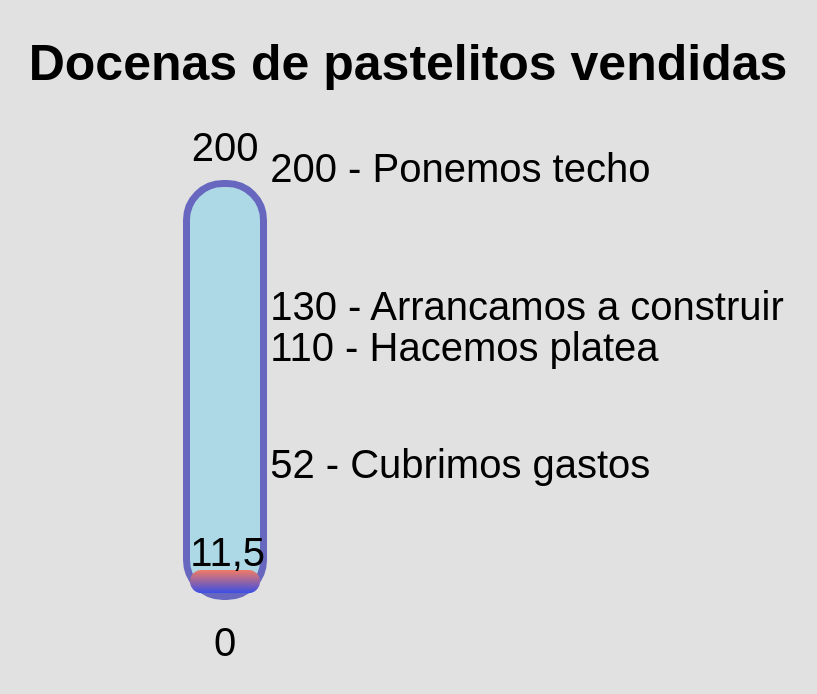
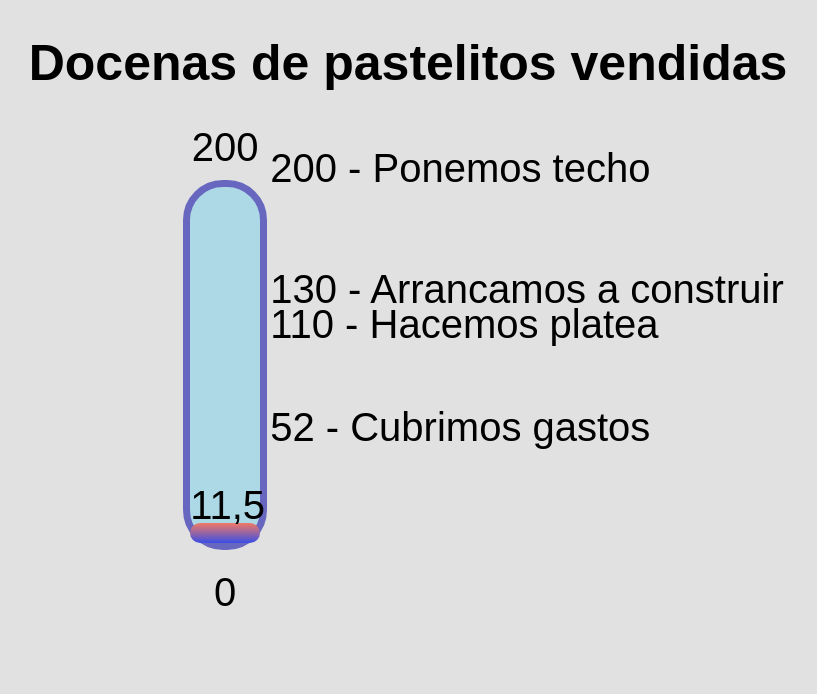
Before and after one commit to daiboruta/progresschart, a plain HTML site: page index.html in a window 1280 px wide. Shown: the whole page, without its empty margins (232-1049 px from the left). Drawn offline with Linux system fonts and the light colour scheme; a web font is replaced by a local one.

Commit message:
css changes

```diff
--- a/index.css
+++ b/index.css
@@ -12,7 +12,7 @@ h1 {
 }
 
 .container {
-    height: calc(100vh - 250px);
+    height: calc(100vh - 300px);
     display: flex;
     padding-left: 30%;
     align-items: center;
```
